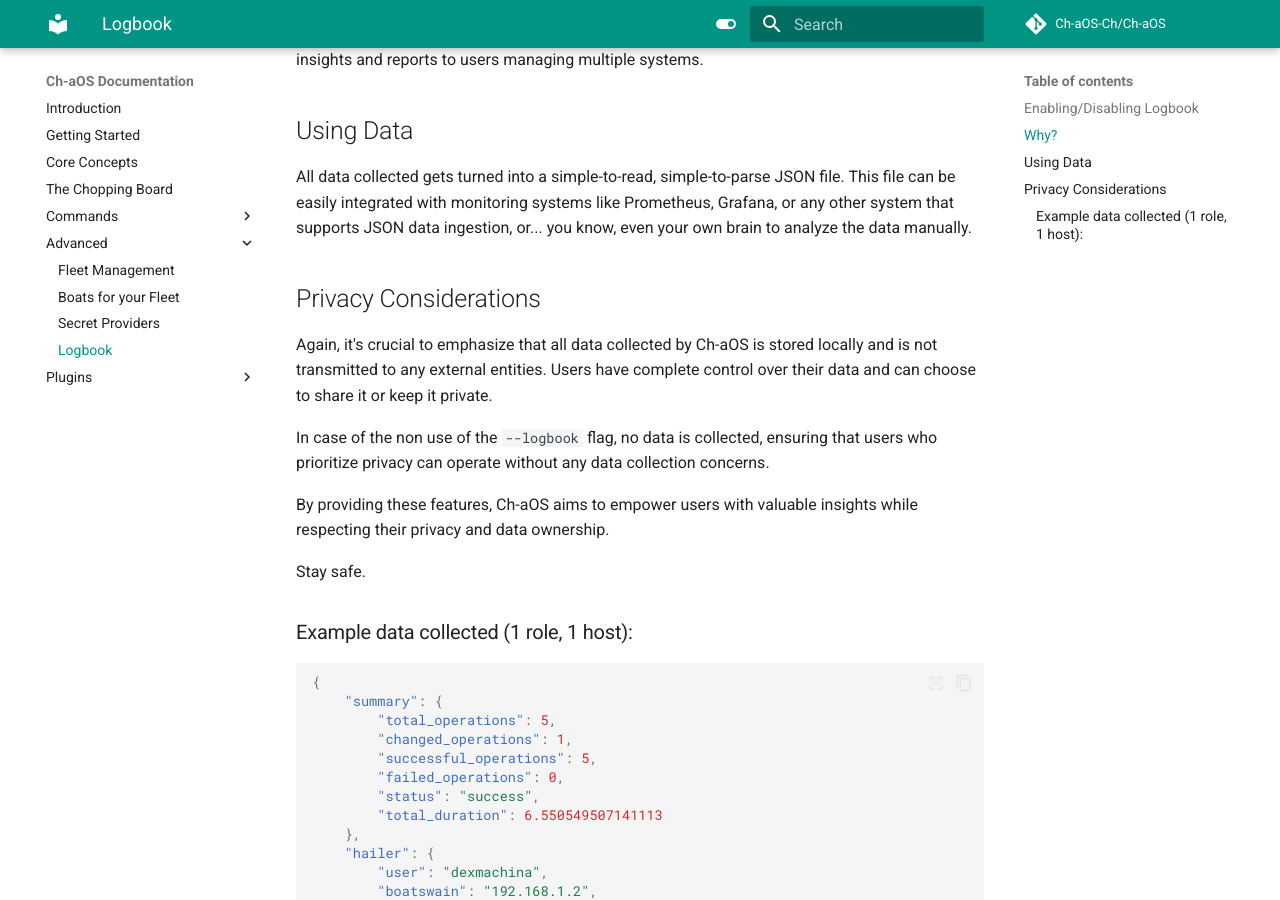
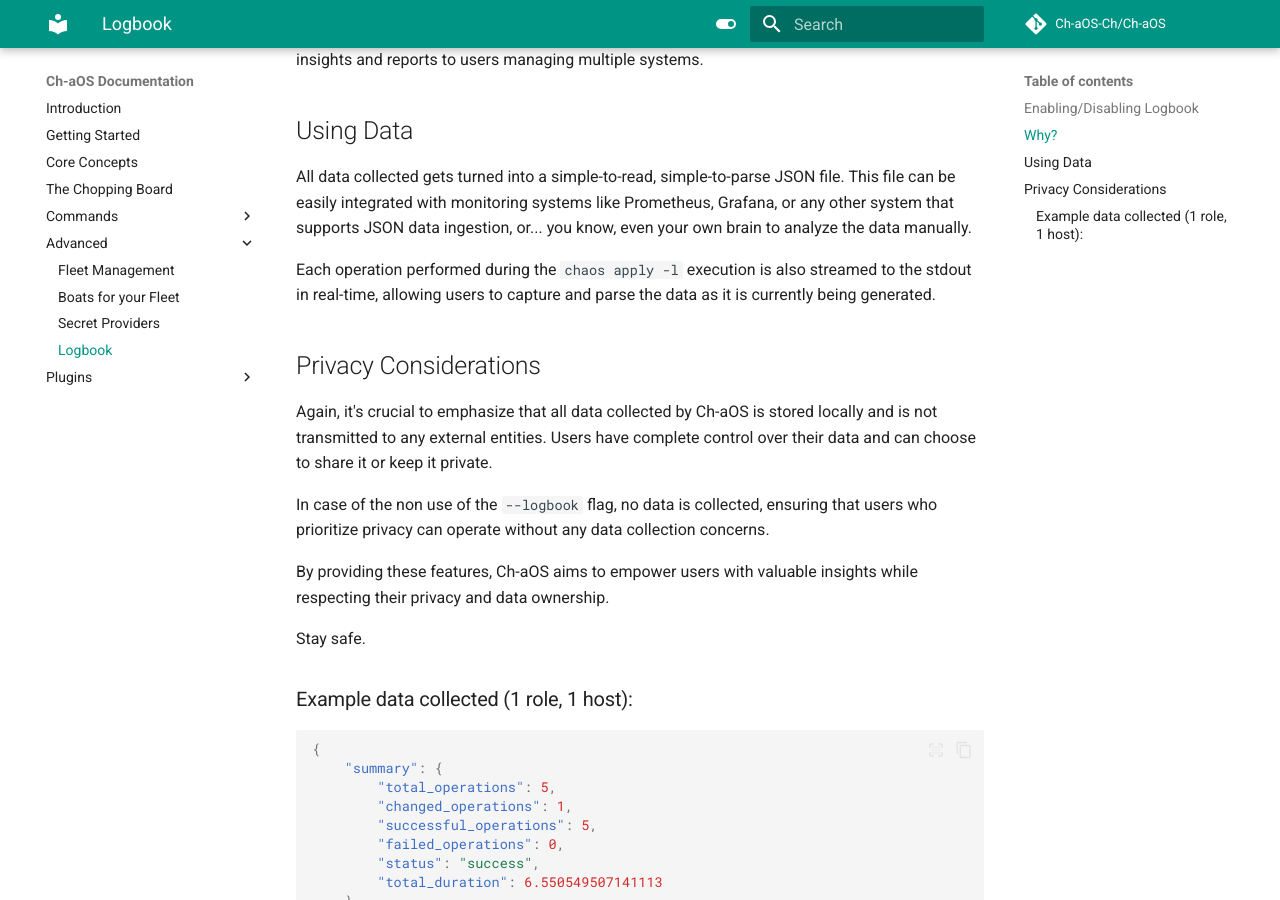
Before and after one commit to Ch-aOS-Ch/Ch-aOS, an MkDocs documentation site: the page built from docs/advanced/logbook.md, in a window 1280 px wide and 900 px high, scrolled down 1418 px. Built offline with MkDocs 1.6.1 and Material for MkDocs 9.7.7, drawn with Linux system fonts in a browser that asks for light colours; comment, search, counter and statistics services are not loaded.

Commit message:
side note

```diff
--- a/docs/advanced/logbook.md
+++ b/docs/advanced/logbook.md
@@ -49,6 +49,8 @@
 ## Using Data
 
 All data collected gets turned into a simple-to-read, simple-to-parse JSON file. This file can be easily integrated with monitoring systems like Prometheus, Grafana, or any other system that supports JSON data ingestion, or... you know, even your own brain to analyze the data manually.
+
+Each operation performed during the `chaos apply -l` execution is also streamed to the stdout in real-time, allowing users to capture and parse the data as it is currently being generated.
 
 ## Privacy Considerations
 
```
